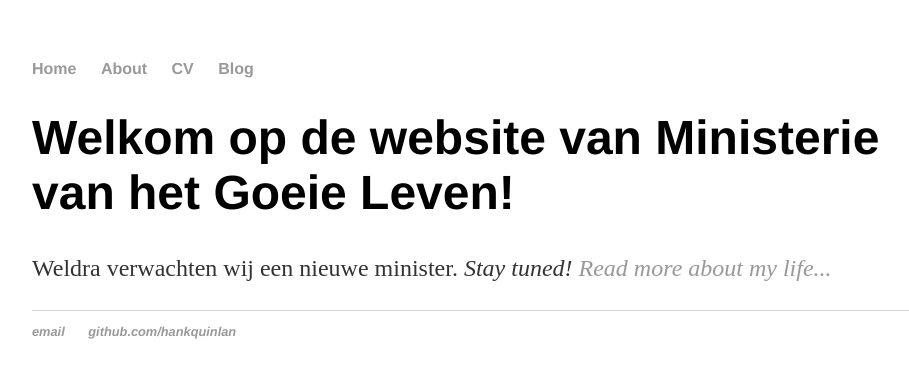
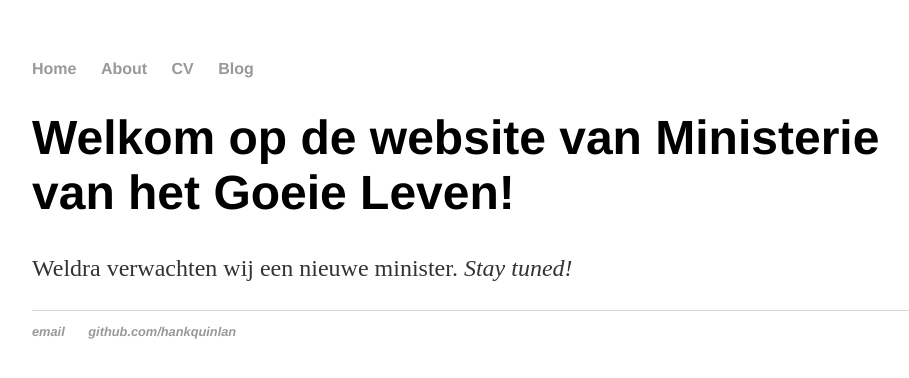
Before and after one commit to ministerievanhetgoeieleven/ministerievanhetgoeieleven.github.io, a Jekyll site: the page built from index.html, in a window 1280 px wide. Shown: the top 378 px of the page, without its empty margins (160-1069 px from the left). Built offline with Jekyll 4.4.1, drawn with Linux system fonts in a browser that asks for light colours.

Commit message:
Update index.html

```diff
--- a/index.html
+++ b/index.html
@@ -4,5 +4,5 @@ title: Ministerie van het Goeie Leven
 ---
 <div class="blurb">
 	<h1>Welkom op de website van Ministerie van het Goeie Leven!</h1>
-	<p>Weldra verwachten wij een nieuwe minister. <em> Stay tuned! <em> <a href="/about">Read more about my life...</a></p>
+	<p>Weldra verwachten wij een nieuwe minister. <em> Stay tuned! <em> <!--<a href="/about">Read more about my life...</a></p> -->
 </div><!-- /.blurb -->
```
